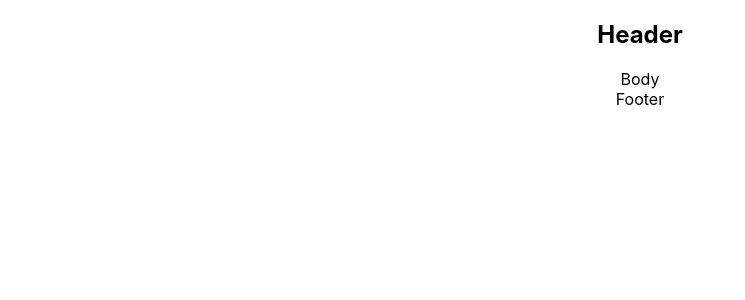
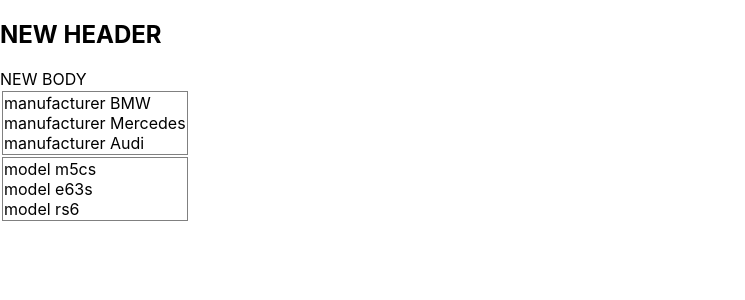
Before and after one commit to VitalickWeb/study-git, a React (Create React App) app: page / in a window 1280 px wide. Shown: the top 300 px of the page, without its empty margins (0-745 px from the left). Built offline with nearby package versions, Linux system fonts and the light colour scheme.

Commit message:
add table

```diff
--- a/src/App.css
+++ b/src/App.css
@@ -1,38 +1,3 @@
-.App {
-  text-align: center;
+.manufacturer tr td {
+    border: 1px solid grey;
 }
-
-.App-logo {
-  height: 40vmin;
-  pointer-events: none;
-}
-
-@media (prefers-reduced-motion: no-preference) {
-  .App-logo {
-    animation: App-logo-spin infinite 20s linear;
-  }
-}
-
-.App-header {
-  background-color: #282c34;
-  min-height: 100vh;
-  display: flex;
-  flex-direction: column;
-  align-items: center;
-  justify-content: center;
-  font-size: calc(10px + 2vmin);
-  color: white;
-}
-
-.App-link {
-  color: #61dafb;
-}
-
-@keyframes App-logo-spin {
-  from {
-    transform: rotate(0deg);
-  }
-  to {
-    transform: rotate(360deg);
-  }
-}
--- a/src/App.tsx
+++ b/src/App.tsx
@@ -2,14 +2,20 @@ import React from 'react';
 import './App.css';
 import { Header } from './Header';
 import { Body } from './Body';
-import { Footer } from './Footer';
+import {CarsType, Footer} from './Footer';
 
-function App() {
+
+const App = () => {
+    const topCars: Array<CarsType> = [
+        {manufacturer:'BMW', model:'m5cs'},
+        {manufacturer:'Mercedes', model:'e63s'},
+        {manufacturer:'Audi', model:'rs6'}
+    ]
     return (
         <div className="App">
-            <Header/>
-            <Body/>
-            <Footer/>
+            <Header title={'NEW HEADER'}/>
+            <Body title={'NEW BODY'}/>
+            <Footer cars={topCars} />
         </div>
     );
 }
--- a/src/Body.tsx
+++ b/src/Body.tsx
@@ -1,9 +1,11 @@
-import React from 'react';
+type BodyType = {
+    title: string
+}
 
-export const Body = () => {
+export const Body = (props: BodyType) => {
     return (
         <div>
-            <span>Body</span>
+            <span>{props.title}</span>
         </div>
     );
 }
--- a/src/Footer.tsx
+++ b/src/Footer.tsx
@@ -1,9 +1,38 @@
-import React from 'react';
+export type CarsType = {
+    manufacturer: string
+    model: string
+}
+type FooterCarsType = {
+    cars: Array<CarsType>
+}
 
-export const Footer = () => {
+export const Footer = (props: FooterCarsType) => {
+
+    /* const carsModel = props.cars.map((elem, i) => {
+         return <tr key={i}><td>{`manufacturer ${elem.manufacturer} model ${elem.model}`}</td></tr>
+     });*/
+    const carsModel1 = props.cars.map((manufacturerCar, i) => {
+        return <div key={i}>{`manufacturer ${manufacturerCar.manufacturer}`}</div>
+    });
+    const carsModel2 = props.cars.map((ModelCar, i) => {
+        return <div key={i}>{`model ${ModelCar.model}`}</div>
+    });
     return (
-        <div>
-            <span>Footer</span>
-        </div>
+        <table className={'manufacturer'}>
+            <thead>
+                <tr>
+                    <td>
+                        {carsModel1}
+                    </td>
+                </tr>
+            </thead>
+            <tbody>
+                <tr>
+                    <td>
+                        {carsModel2}
+                    </td>
+                </tr>
+            </tbody>
+        </table>
     );
 }
--- a/src/Header.tsx
+++ b/src/Header.tsx
@@ -1,9 +1,11 @@
-import React from 'react';
+type HeaderType = {
+    title: string
+}
 
-export const Header = () => {
+export const Header = (props: HeaderType) => {
     return (
         <>
-            <h2>Header</h2>
+            <h2>{props.title}</h2>
         </>
     );
 }
```
